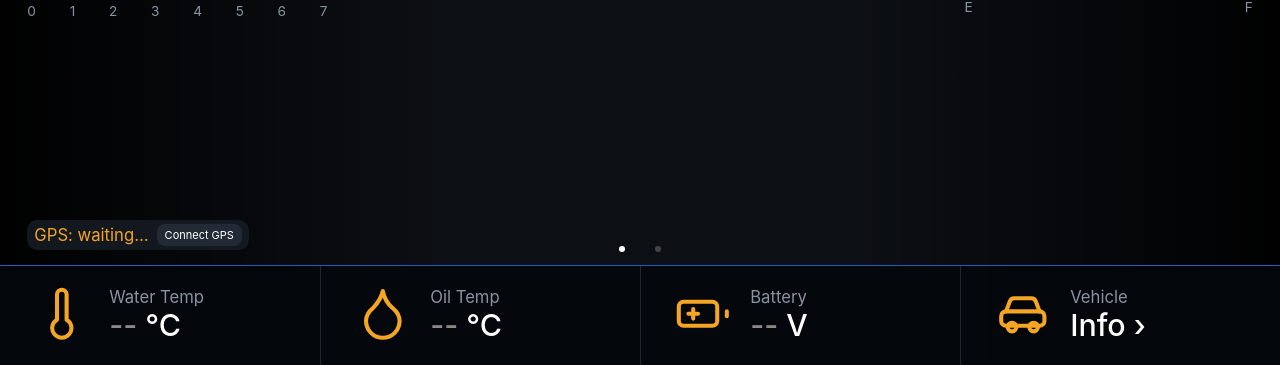
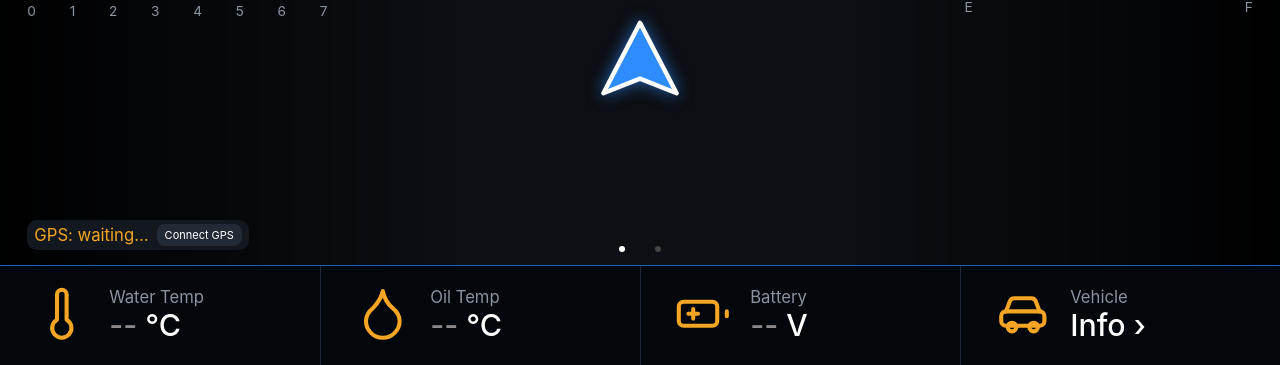
Before and after one commit to kaveh747/Sandro, a plain HTML site: page index.html in a window 1280 px wide. Shown: the part 435-800 px from the top of the page. Drawn offline with Linux system fonts and the light colour scheme.

Commit message:
Add files via upload

```diff
--- a/index.html
+++ b/index.html
@@ -143,11 +143,16 @@ button{font:inherit;color:inherit;background:none;border:0}
 #launch .smart b{font-size:calc(var(--u)*15)}#launch .smart small{font-size:calc(var(--u)*9.5)}
 #launch .dots{margin-top:calc(var(--u)*6);padding:calc(var(--u)*4)}
 @media (orientation:portrait){#launch .grid{grid-template-columns:repeat(4,1fr);width:100%}#launch .grid button{height:calc(var(--u)*220)}}
+/* v10 locked tilted map (like the reference image) */
+#mapbox{position:absolute;inset:0;overflow:hidden;perspective:calc(var(--u)*650);perspective-origin:50% 62%}
+#dash #map{position:absolute;inset:auto;left:-50%;top:-58%;width:200%;height:240%;transform:rotateX(52deg);transform-origin:50% 50%;pointer-events:none}
+.fade{position:absolute;left:0;right:0;top:0;height:42%;background:linear-gradient(#080b10 10%,#0000);pointer-events:none}
+.carm{position:absolute;left:50%;top:62%;width:calc(var(--u)*58);height:calc(var(--u)*58);transform:translate(-50%,-50%);pointer-events:none;filter:drop-shadow(0 0 8px #2f8cffaa)}
 </style></head><body>
 
 <div id="top"><div class="tl1"><span data-i="therm"></span><span id="tmp">--</span></div><span id="clk">--:--</span><div class="tr1"><div id="sbar"></div><span id="gpslbl" class="st-wait">GPS</span><span id="gbars"><i></i><i></i><i></i><i></i></span></div></div>
 <section class="page on" id="dash">
- <canvas id="map"></canvas><div class="vl"></div><div class="vr"></div>
+ <div id="mapbox"><canvas id="map"></canvas></div><div class="fade"></div><div class="vl"></div><div class="vr"></div><svg class="carm" viewBox="-30 -30 60 60"><polygon points="0,-26 25,22 0,12 -25,22" fill="#2f8cff" stroke="#fff" stroke-width="3" stroke-linejoin="round"/></svg>
  <div class="nvb" id="nvb" style="display:none"><span id="nvt"></span><button id="nvx">&#10005;</button></div>
  <div class="ban tm" id="tmsg" style="display:none">Map tiles unavailable (blocked or offline)</div>
  <div class="hl"><div id="spd" class="val">--</div><div class="unit">km/h</div></div>
@@ -155,7 +160,7 @@ button{font:inherit;color:inherit;background:none;border:0}
   <div class="rpmbar"><div id="rpmfill"></div></div><div class="ticks"><span>0</span><span>1</span><span>2</span><span>3</span><span>4</span><span>5</span><span>6</span><span>7</span></div></div>
  <div class="hr"><div class="gearbox"><b id="gear" class="val">--</b><span hidden><i id="gP"></i><i id="gR"></i><i id="gN"></i><i id="gD"></i></span></div>
   <div class="fuelbox"><div class="fr"><span data-i="fuel"></span><b id="fuel" class="val">-- %</b></div><div class="rpmbar fbar"><div id="fuelfill"></div></div><div class="ticks"><span>E</span><span>F</span></div></div></div>
- <div class="mc"><button class="fc" id="zin">+</button><button class="fc" id="zout">&minus;</button><button class="fc" id="recenter">&#10148;</button></div>
+ <div class="mc"><button class="fc" id="zin">+</button><button class="fc" id="zout">&minus;</button></div>
  <div class="ban" id="gpsban"><span id="gpsmsg" class="val">GPS: not connected</span><button id="conn">Connect GPS</button></div>
  <div class="dots"><i class="on" data-go="dash"></i><i data-go="launch"></i></div>
  <div class="b4">
@@ -220,7 +225,7 @@ let cur='dash',prev='dash';
 function go(p){if(p==='back')p=prev;if(p==='info'&&cur!=='info')prev=cur;cur=p;$$('.page').forEach(e=>e.classList.toggle('on',e.id===p));requestAnimationFrame(sizeMap)}
 document.addEventListener('click',e=>{const t=e.target.closest('[data-go]');if(t)go(t.dataset.go)});
 document.addEventListener('click',e=>{const t=e.target.closest('[data-act]');if(!t)return;const a=t.dataset.act;if(a==='dash')go('dash');else if(a==='nav')openNav();else if(a==='phone')openDial();else if(a==='music'){let h=false;document.addEventListener('visibilitychange',()=>h=document.hidden,{once:true});location.href='vlc://';setTimeout(()=>{if(!h&&!document.hidden)toast('VLC did not open. Install VLC for Mobile from the App Store.')},1500)}});
-let sx=null;document.addEventListener('touchstart',e=>{sx=e.target.closest('canvas')?null:e.touches[0].clientX},{passive:true});
+let sx=null;document.addEventListener('touchstart',e=>{sx=e.touches[0].clientX},{passive:true});
 document.addEventListener('touchend',e=>{if(sx==null)return;const d=e.changedTouches[0].clientX-sx;sx=null;if(Math.abs(d)>80){if(cur==='dash'&&d<0)go('launch');else if(cur==='launch'&&d>0)go('dash')}},{passive:true});
 function toast(m){const t=$('#toast');t.textContent=m;t.style.display='block';clearTimeout(t._h);t._h=setTimeout(()=>t.style.display='none',3500)}
 // launcher
@@ -257,22 +262,23 @@ setInterval(()=>{if(gpsState==='ok')navigator.geolocation.getCurrentPosition(p=>
 function hav(a,b){const R=6371000,r=Math.PI/180,dl=(b.lat-a.lat)*r,dn=(b.lon-a.lon)*r,x=Math.sin(dl/2)**2+Math.cos(a.lat*r)*Math.cos(b.lat*r)*Math.sin(dn/2)**2;return 2*R*Math.asin(Math.sqrt(x))}
 // map
 const cv=$('#map'),cx=cv.getContext('2d'),tiles={};let Z=16,dpos=null,dh=null,tileOK=false,tileFail=0;
-function sizeMap(){const r=cv.getBoundingClientRect(),d=devicePixelRatio||1;cv.width=r.width*d;cv.height=r.height*d;cx.setTransform(d,0,0,d,0,0)}
+function sizeMap(){const d=Math.min(devicePixelRatio||1,1.5);cv.width=cv.clientWidth*d;cv.height=cv.clientHeight*d;cx.setTransform(d,0,0,d,0,0)}
 addEventListener('resize',sizeMap);sizeMap();
-$('#recenter').onclick=()=>off={x:0,y:0};$('#zin').onclick=()=>Z=Math.min(18,Z+1);$('#zout').onclick=()=>Z=Math.max(12,Z-1);
+$('#zin').onclick=()=>Z=Math.min(18,Z+1);$('#zout').onclick=()=>Z=Math.max(12,Z-1);
 const px=(lat,lon)=>{const s=256*2**Z,r=Math.PI/180;return{x:(lon+180)/360*s,y:(1-Math.log(Math.tan(lat*r)+1/Math.cos(lat*r))/Math.PI)/2*s}};
-function tile(x,y){const k=Z+'/'+x+'/'+y;if(!tiles[k]){const i=new Image();i.onload=()=>{i.ok=true;tileOK=true};i.onerror=()=>{if(!i.alt){i.alt=1;i.src=`https://tile.openstreetmap.org/${Z}/${x}/${y}.png`}else tileFail++};i.src=`https://${'abc'[(x+y)%3]}.basemaps.cartocdn.com/dark_all/${Z}/${x}/${y}@2x.png`;tiles[k]=i}return tiles[k]}
-let drag=null;cv.onpointerdown=e=>{drag={x:e.clientX-off.x,y:e.clientY-off.y};cv.setPointerCapture(e.pointerId)};
-cv.onpointermove=e=>{if(drag)off={x:e.clientX-drag.x,y:e.clientY-drag.y}};cv.onpointerup=()=>drag=null;
+const SRC=[(z,x,y)=>`https://${'abc'[(x+y)%3]}.basemaps.cartocdn.com/dark_all/${z}/${x}/${y}@2x.png`,(z,x,y)=>`https://tile.openstreetmap.org/${z}/${x}/${y}.png`,(z,x,y)=>`https://a.tile.openstreetmap.fr/osmfr/${z}/${x}/${y}.png`,(z,x,y)=>`https://server.arcgisonline.com/ArcGIS/rest/services/World_Street_Map/MapServer/tile/${z}/${y}/${x}`];let goodSrc=0;
+function tile(x,y){const z=Z,k=z+'/'+x+'/'+y;if(!tiles[k]){const i=new Image();i.t=0;i.s=goodSrc;i.onload=()=>{i.ok=true;tileOK=true;goodSrc=i.s};
+ i.onerror=()=>{if(++i.t<SRC.length){i.s=(i.s+1)%SRC.length;i.src=SRC[i.s](z,x,y)}else tileFail++};i.src=SRC[i.s](z,x,y);tiles[k]=i}return tiles[k]}
+
 function drawMap(){const w=cv.clientWidth,h=cv.clientHeight;cx.fillStyle='#0c0f14';cx.fillRect(0,0,w,h);
- if(!pos||now()-pos.t>30000){cx.fillStyle='#666';cx.font='14px sans-serif';cx.textAlign='center';cx.fillText(pos?'GPS signal lost':'No position',w/2,h/2);return}
- if(!dpos)dpos={lat:pos.lat,lon:pos.lon};dpos.lat+=(pos.lat-dpos.lat)*.12;dpos.lon+=(pos.lon-dpos.lon)*.12;if(heading!=null)dh=dh==null?heading:dh+((((heading-dh)%360)+540)%360-180)*.12;const c=px(dpos.lat,dpos.lon);cx.save();cx.translate(w/2+off.x,h*.62+off.y);if(dh!=null)cx.rotate(-dh*Math.PI/180);
+ if(!pos||now()-pos.t>30000)return;
+ if(!dpos)dpos={lat:pos.lat,lon:pos.lon};dpos.lat+=(pos.lat-dpos.lat)*.12;dpos.lon+=(pos.lon-dpos.lon)*.12;if(heading!=null)dh=dh==null?heading:dh+((((heading-dh)%360)+540)%360-180)*.12;const c=px(dpos.lat,dpos.lon);cx.save();cx.translate(w/2,h/2);if(dh!=null)cx.rotate(-dh*Math.PI/180);
  const R=Math.hypot(w,h)/2+300,x0=Math.floor((c.x-R)/256),x1=Math.floor((c.x+R)/256),y0=Math.floor((c.y-R)/256),y1=Math.floor((c.y+R)/256);
- cx.strokeStyle='#1b222c';for(let x=x0;x<=x1;x++)for(let y=y0;y<=y1;y++){const X=x*256-c.x,Y=y*256-c.y,im=x1-x0<12?tile(x,y):null;
-  if(im&&im.ok){cx.globalAlpha=im.alt?.6:1;cx.drawImage(im,X,Y,256,256);cx.globalAlpha=1}else cx.strokeRect(X,Y,256,256)}
+ cx.strokeStyle='#1b222c';for(let x=x0;x<=x1;x++)for(let y=y0;y<=y1;y++){const X=x*256-c.x,Y=y*256-c.y,im=x1-x0<16?tile(x,y):null;
+  if(im&&im.ok){cx.globalAlpha=im.s?.65:1;cx.drawImage(im,X,Y,256,256);cx.globalAlpha=1}else cx.strokeRect(X,Y,256,256)}
  if(route){cx.strokeStyle='#3b78e8';cx.lineWidth=7;cx.lineJoin='round';cx.beginPath();route.forEach((p,i)=>{const q=px(p.lat,p.lon);i?cx.lineTo(q.x-c.x,q.y-c.y):cx.moveTo(q.x-c.x,q.y-c.y)});cx.stroke()}
  cx.strokeStyle='#9bb5e0';cx.lineWidth=3;cx.beginPath();trail.forEach((p,i)=>{const q=px(p.lat,p.lon);i?cx.lineTo(q.x-c.x,q.y-c.y):cx.moveTo(q.x-c.x,q.y-c.y)});cx.stroke();cx.restore();
- {const k=h/390;cx.save();cx.translate(w/2,h*.62);cx.scale(k,k);cx.fillStyle='#2f8cff';cx.strokeStyle='#fff';cx.lineWidth=3;cx.lineJoin='round';cx.beginPath();cx.moveTo(0,-26);cx.lineTo(25,22);cx.lineTo(0,12);cx.lineTo(-25,22);cx.closePath();cx.fill();cx.stroke();cx.restore()}}
+ }
 // sheets: camera / weather / settings
 function openSheet(h){$('#shb').innerHTML=h;$('#sheet').style.display='flex'}
 let camS=null;
@@ -281,7 +287,7 @@ $('#shx').onclick=closeSheet;
 async function openCam(){openSheet('<video id="cvid" autoplay playsinline muted style="width:100%;height:100%;object-fit:contain"></video>');
  try{camS=await navigator.mediaDevices.getUserMedia({video:{facingMode:'environment'},audio:false});$('#cvid').srcObject=camS}
  catch(e){$('#shb').innerHTML='<p style="padding:24px">Camera unavailable ('+e.name+'). Allow Camera for this site in Safari.</p>'}}
-function openSet(){openSheet('<div style="padding:24px"><div class="lbl">BRIGHTNESS (inside this app)</div><input type="range" min="20" max="100" id="br" value="'+Math.round((1-(+$('#dim').style.opacity||0))*100)+'" style="width:80%;margin-top:14px"><div style="margin-top:20px"><button class="sbtn" id="vc">Change VPN app</button></div><div class="val" style="margin-top:16px;font-size:11px">Smart Sandero v9</div></div>');$('#shb').onclick=e=>{if(e.target.id==='vc'){LS.set('vpn',null);openVpn()}};$('#br').oninput=e=>{$('#dim').style.opacity=1-e.target.value/100}}
+function openSet(){openSheet('<div style="padding:24px"><div class="lbl">BRIGHTNESS (inside this app)</div><input type="range" min="20" max="100" id="br" value="'+Math.round((1-(+$('#dim').style.opacity||0))*100)+'" style="width:80%;margin-top:14px"><div style="margin-top:20px"><button class="sbtn" id="vc">Change VPN app</button></div><div class="val" style="margin-top:16px;font-size:11px">Smart Sandero v10</div></div>');$('#shb').onclick=e=>{if(e.target.id==='vc'){LS.set('vpn',null);openVpn()}};$('#br').oninput=e=>{$('#dim').style.opacity=1-e.target.value/100}}
 let weather=null,wxT=0;
 const WC=n=>n===0?'Clear':n<=3?'Partly cloudy':n<=48?'Fog':n<=57?'Drizzle':n<=67?'Rain':n<=77?'Snow':n<=82?'Showers':'Thunderstorm';
 async function loadWx(){wxT=now();try{const r=await fetch(`https://api.open-meteo.com/v1/forecast?latitude=${pos.lat.toFixed(3)}&longitude=${pos.lon.toFixed(3)}&current=temperature_2m,apparent_temperature,relative_humidity_2m,wind_speed_10m,weather_code`);const j=await r.json();if(j.current){weather=j.current;weather.at=now()}}catch(e){}}
@@ -363,5 +369,5 @@ function render(){
  {const nb=$('#nvb');if(navInfo){nb.style.display='flex';$('#nvt').textContent='➤ '+navInfo.name+' · '+navInfo.km.toFixed(1)+' km · '+Math.round(navInfo.min)+' min'}else nb.style.display='none'}
  $('#tmsg').style.display=tileFail>6&&!tileOK?'flex':'none';$('#clk').textContent=new Date().toTimeString().slice(0,5);netUpdate();if(pos&&now()-wxT>600000)loadWx();
  $('#tmp').textContent=weather&&now()-weather.at<1800000?Math.round(weather.temperature_2m)+'°C':'--'}
-setInterval(render,300);render();(function lp(){if(cur==='dash')drawMap();requestAnimationFrame(lp)})();
+setInterval(render,300);render();let fr=0;(function lp(){if(cur==='dash'&&(fr++&1))drawMap();requestAnimationFrame(lp)})();
 </script></body></html>
```
